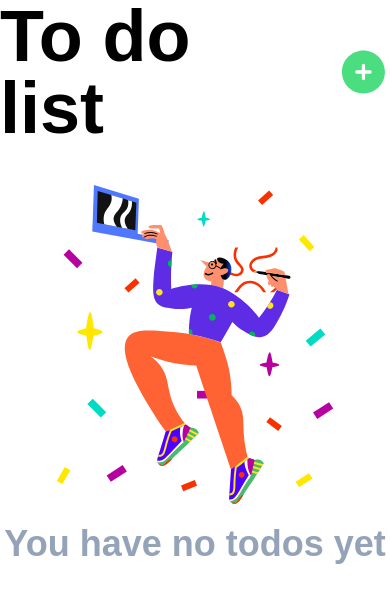
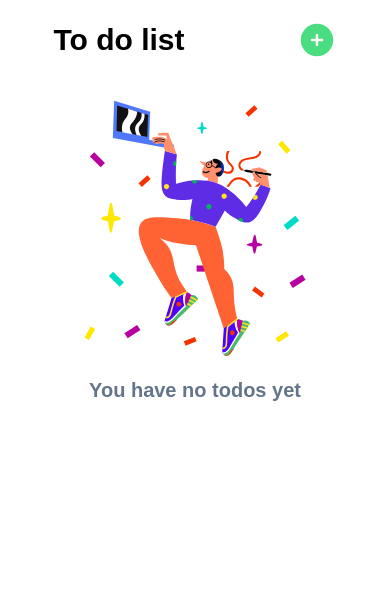
Before and after one commit to Balazs14-hun/todo-app, a Vue app: page / in a window 390 px wide. Shown: the top 602 px of the page. Built offline with nearby package versions, Linux system fonts and the light colour scheme.

Commit message:
ITL 12 Mobile friendly looking

```diff
--- a/src/App.vue
+++ b/src/App.vue
@@ -1,5 +1,5 @@
 <template>
-  <div class="flex flex-col items-center">
+  <div class="flex flex-col items-center pt-5">
     <HeaderComponent @create-todo="createTodo" />
     <TodoList v-if="todos.length" />
     <BaseNoTodo v-else />
--- a/src/components/BaseNoTodo.vue
+++ b/src/components/BaseNoTodo.vue
@@ -1,10 +1,10 @@
 <template>
   <div class="flex flex-col items-center pt-10">
     <img
-      class="h-80 w-80"
+      class="size-64 sm:size-80"
       src="@/assets/svg/no-todo.svg"
     />
-    <p class="pt-5 text-4xl font-semibold text-slate-400">You have no todos yet</p>
+    <p class="pt-5 text-xl font-semibold text-slate-500 sm:text-4xl">You have no todos yet</p>
   </div>
 </template>
 
--- a/src/components/HeaderComponent.vue
+++ b/src/components/HeaderComponent.vue
@@ -1,8 +1,8 @@
 <template>
-  <div class="flex items-center space-x-10 sm:space-x-28 md:space-x-40 lg:space-x-56">
-    <h1 class="text-7xl font-semibold">To do list</h1>
+  <div class="flex items-center space-x-28 sm:space-x-48">
+    <h1 class="text-3xl font-bold sm:text-6xl">To do list</h1>
     <PlusCircleIcon
-      class="h-14 w-14 cursor-pointer text-green-400"
+      class="size-10 cursor-pointer text-green-400 sm:size-14"
       @click="createTodo"
     />
   </div>
```
